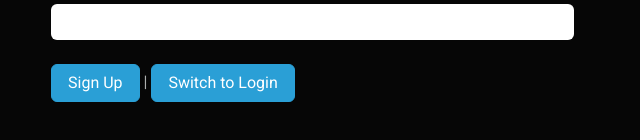
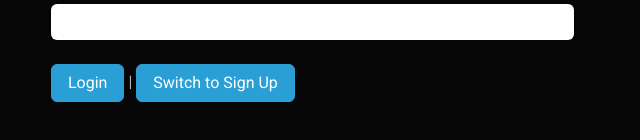
Before and after one commit to jadenmounteer/createYourOwnAdventure, an Angular app: page /auth in a window 1280 px wide. Shown: the part 184-324 px from the top of the page, without its empty margins (54-694 px from the left). Built offline with nearby package versions, Linux system fonts and the light colour scheme.

Commit message:
Switch login modes

```diff
--- a/src/app/auth/auth.component.html
+++ b/src/app/auth/auth.component.html
@@ -12,8 +12,13 @@
       </div>
       <br />
       <div>
-        <button class="btn btn-primary">Sign Up</button> |
-        <button class="btn btn-primary">Switch to Login</button>
+        <button class="btn btn-primary" type="submit">
+          {{ isLoginMode ? 'Login' : 'Sign Up' }}
+        </button>
+        |
+        <button class="btn btn-primary" (click)="onSwitchMode()" type="button">
+          Switch to {{ isLoginMode ? 'Sign Up' : 'Login' }}
+        </button>
       </div>
     </form>
   </div>
--- a/src/app/auth/auth.component.ts
+++ b/src/app/auth/auth.component.ts
@@ -3,13 +3,16 @@ import { Component, OnInit } from '@angular/core';
 @Component({
   selector: 'app-auth',
   templateUrl: './auth.component.html',
-  styleUrls: ['./auth.component.scss']
+  styleUrls: ['./auth.component.scss'],
 })
 export class AuthComponent implements OnInit {
+  isLoginMode: boolean = true;
 
-  constructor() { }
+  constructor() {}
 
-  ngOnInit(): void {
+  ngOnInit(): void {}
+
+  onSwitchMode() {
+    this.isLoginMode = !this.isLoginMode;
   }
-
 }
```
